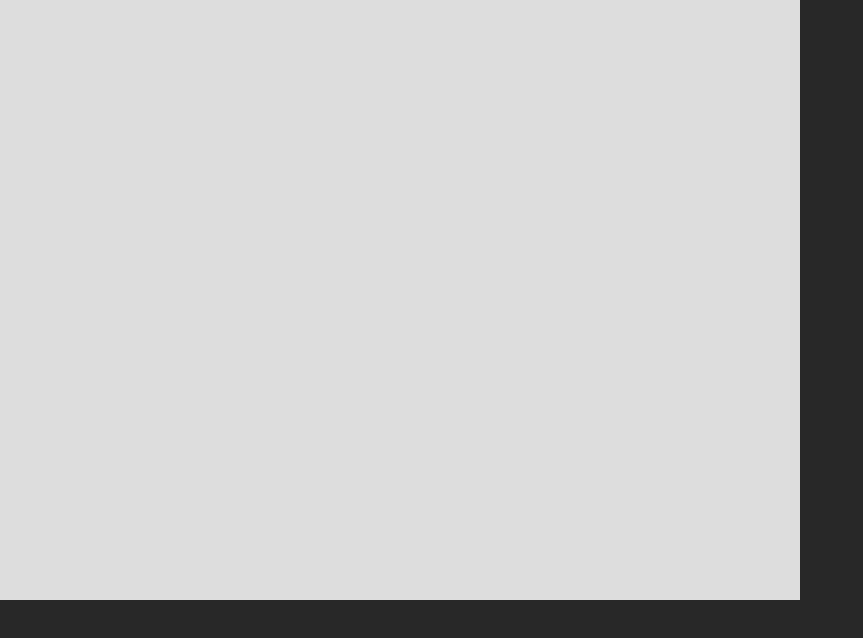
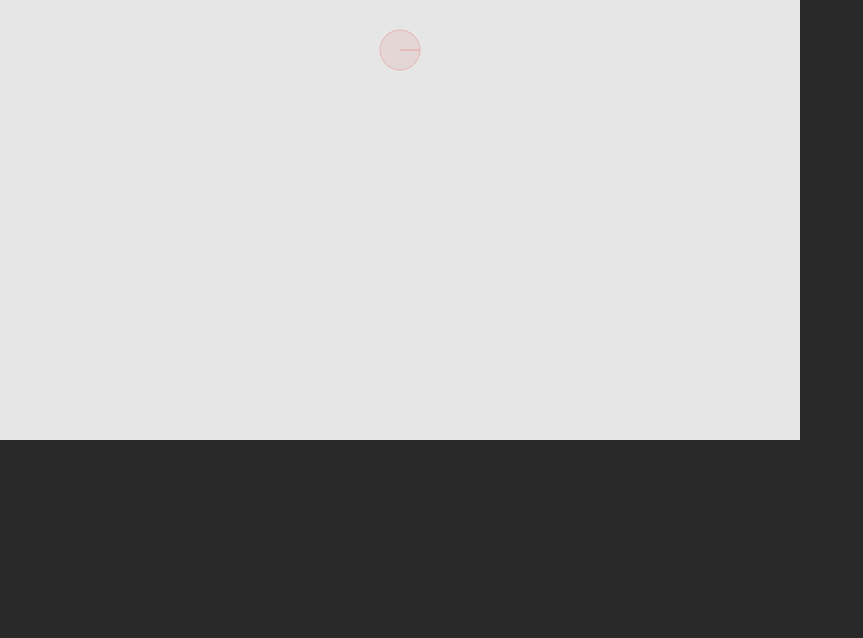
Before and after one commit to WesFerreira/ts-studies, a website: page PIXI/game-simple/dist/index.html in a window 1280 px wide. Shown: the whole page, without its empty margins (0-863 px from the left). Drawn offline with Linux system fonts and the light colour scheme.

Commit message:
Drawing on debugView

```diff
--- /dev/null
+++ b/PIXI/game-simple/source/App.ts
@@ -0,0 +1,31 @@
+/** Created by WesFerreira 25/12/18
+ * Merry Christmas!!!
+*/
+
+import { SyncViews } from "./SyncViews";
+import { ContainerOptions } from "./_Interfaces";
+
+export class App extends SyncViews {
+    // tslint:disable:member-ordering
+    private static instance: App;
+
+    private gravity = new Box2D.Common.Math.b2Vec2(0, 9.8);
+    public graphics: ContainerOptions[] = [];
+
+    public world = new Box2D.Dynamics.b2World(this.gravity, true);
+
+    public static getInstance() {
+        if (!App.instance) {
+            App.instance = new App();
+        }
+        return App.instance;
+    }
+
+    private constructor() {
+        super({ backgroundColor: 0xcccccc, width: 800, height: 440 }, true);
+        if (this.debugDraw) {
+            this.world.SetDebugDraw(this.debugDraw);
+        }
+    }
+    // public
+}
--- a/PIXI/game-simple/source/Application.ts
+++ /dev/null
@@ -1,60 +0,0 @@
-/** Created by WesFerreira 24/12/18
- * Merry Christmas!
-*/
-
-import {Stage} from"./Stage";
-
-export class Application {
-
-    public width  = 800;
-    public height = 600;
-
-    public stage = new Stage();
-    public renderer: PIXI.WebGLRenderer | PIXI.CanvasRenderer;
-    public debugView: HTMLCanvasElement;
-
-    constructor (options: RendererOptions) {
-        if (options.width) {
-            this.width = options.width;
-        }
-        if (options.height) {
-            this.height = options.width;
-        }
-        if (options.debugDraw) {
-            this.addDebugView();
-        }
-
-        this.addPixiView(options);
-    }
-
-    private addDebugView() {
-        this.debugView = document.createElement("canvas");
-        this.debugView.setAttribute("id", "debugView");
-
-        this.debugView.width = this.width;
-        this.debugView.height = this.height;
-
-        this.debugView.style.cssText =
-            "background-color: rgba(255, 255, 255, 0.3); position: absolute;";
-
-        document.body.appendChild(this.debugView);
-    }
-
-    private addPixiView(options) {
-        let pixiApp = new PIXI.Application(options);
-        pixiApp.view.setAttribute("id", "renderView");
-
-        this.renderer = pixiApp.renderer;
-        this.stage = pixiApp.stage;
-
-        document.body.appendChild(pixiApp.view);
-    }
-}
-
-interface RendererOptions {
-    width?: number;
-    height?: number;
-    antialias?: boolean;
-    backgroundColor?: number;
-    debugDraw?: boolean;
-}
--- a/PIXI/game-simple/source/Container.ts
+++ b/PIXI/game-simple/source/Container.ts
@@ -1,10 +1,18 @@
 /** Created by WesFerreira 24/12/18
  * Merry Christmas!
 */
+import { DisplayObject } from "./objects/DisplayObject";
+import { App } from "./App";
+import { ContainerOptions } from "./_Interfaces";
+import { PixiDebugBox2D } from "./PixiDebugBox2D";
 
 export class Container {
-    // tslint:disable:no-empty
-    public addChild(child: any) {
-
+    public addChild<T extends DisplayObject>(child: T): void {
+        App.getInstance().graphics.push({
+            draw: () => {
+                App.getInstance().world.CreateBody(child.b2dObj.bodyDef).CreateFixture(child.b2dObj.fixtureDef);
+            },
+        });
+        PixiDebugBox2D.getInstance().drawAll();
     }
 }
--- a/PIXI/game-simple/source/Graphics.ts
+++ b/PIXI/game-simple/source/Graphics.ts
@@ -3,7 +3,29 @@
 */
 
 import { Container } from "./Container";
+import { DisplayObject } from "./objects/DisplayObject";
 
 export class Graphics extends Container {
+    constructor() {
+        super();
+    }
 
+    public createCircle() {
+        return this.createB2DCircle();
+    }
+
+    private createB2DCircle() {
+        let bodyDef = new Box2D.Dynamics.b2BodyDef();
+        bodyDef.type = Box2D.Dynamics.b2Body.b2_dynamicBody;
+        bodyDef.position.x = 800 / 2 / 30;
+        bodyDef.position.y = 50 / 30;
+        let fixtureDef = new Box2D.Dynamics.b2FixtureDef();
+        fixtureDef.density = 1.0;
+        fixtureDef.friction = 0.5;
+        fixtureDef.restitution = 0.3;
+        let circl = new Box2D.Collision.Shapes.b2CircleShape(20 / 30);
+        fixtureDef.shape = circl;
+
+        return new DisplayObject({ bodyDef: bodyDef, fixtureDef: fixtureDef});
+    }
 }
--- /dev/null
+++ b/PIXI/game-simple/source/PixiDebugBox2D.ts
@@ -0,0 +1,28 @@
+/** Created by WesFerreira 25/12/18
+ * Merry Christmas!!!
+*/
+import { App } from "./App";
+import { ContainerOptions } from "./_Interfaces";
+
+export class PixiDebugBox2D {
+
+    private static instance: PixiDebugBox2D;
+
+    public static getInstance() {
+        if (!PixiDebugBox2D.instance) {
+            PixiDebugBox2D.instance = new PixiDebugBox2D();
+        }
+
+        return PixiDebugBox2D.instance;
+    }
+    public drawAll() {
+        App.getInstance().graphics.forEach(function (value: ContainerOptions) {
+            value.draw();
+        });
+        App.getInstance().world.DrawDebugData();
+
+    }
+    private constructor() {
+
+    }
+}
--- /dev/null
+++ b/PIXI/game-simple/source/SyncViews.ts
@@ -0,0 +1,68 @@
+/** Created by WesFerreira 24/12/18
+ * Merry Christmas!
+*/
+
+import { Stage } from "./Stage";
+import { RendererOptions } from "./_Interfaces";
+import { App } from "./App";
+
+export class SyncViews {
+
+    public debugDraw: Box2D.Dynamics.b2DebugDraw;
+    public stage = new Stage();
+    public renderer: PIXI.WebGLRenderer | PIXI.CanvasRenderer;
+    public debugView: HTMLCanvasElement;
+
+    private width = 800;
+    private height = 600;
+
+    constructor(options?: RendererOptions, debugDraw?: boolean) {
+        if (options) {
+            if (options.width) {
+                this.width = options.width;
+            }
+            if (options.height) {
+                this.height = options.width;
+            }
+            if (debugDraw) {
+                this.debugView = this.addDebugView(options);
+                this.debugDraw = this.setupDebugDraw();
+            }
+        }
+
+        this.addPixiView(options);
+    }
+
+    private addDebugView(options: RendererOptions): HTMLCanvasElement {
+        let debugV = document.createElement("canvas");
+        debugV.width = options.width;
+        debugV.height = options.height;
+        debugV.setAttribute("id", "debugView");
+
+        debugV.style.cssText =
+            "background-color: rgba(255, 255, 255, 0.5); position: absolute;";
+
+        document.body.appendChild(debugV);
+        return debugV;
+    }
+
+    private addPixiView(options: RendererOptions) {
+        let pixiApp = new PIXI.Application(options);
+        pixiApp.view.setAttribute("id", "renderView");
+
+        this.renderer = pixiApp.renderer;
+
+        document.body.appendChild(pixiApp.view);
+    }
+
+    private setupDebugDraw() {
+        let context = (<HTMLCanvasElement>document.getElementById("debugView")).getContext("2d");
+        let debugDraw = new Box2D.Dynamics.b2DebugDraw();
+        debugDraw.SetSprite(context);
+        debugDraw.SetDrawScale(30);
+        debugDraw.SetFillAlpha(0.3);
+        debugDraw.SetLineThickness(1.0);
+        debugDraw.SetFlags(Box2D.Dynamics.b2DebugDraw.e_shapeBit || Box2D.Dynamics.b2DebugDraw.e_jointBit);
+        return debugDraw;
+    }
+}
--- /dev/null
+++ b/PIXI/game-simple/source/_Interfaces.ts
@@ -0,0 +1,18 @@
+/** Created by WesFerreira 25/12/18
+ * Merry Christmas!!!
+*/
+export interface B2dObj {
+    bodyDef: Box2D.Dynamics.b2BodyDef;
+    fixtureDef: Box2D.Dynamics.b2FixtureDef;
+}
+
+export interface RendererOptions {
+    width?: number;
+    height?: number;
+    antialias?: boolean;
+    backgroundColor?: number;
+}
+
+export interface ContainerOptions {
+    draw: () => void;
+}
--- a/PIXI/game-simple/source/main.ts
+++ b/PIXI/game-simple/source/main.ts
@@ -1,3 +1,12 @@
-import { Application } from "./Application";
+import { App } from "./App";
+import { Graphics } from "./Graphics";
+import { ContainerOptions } from "./_Interfaces";
+import { PixiDebugBox2D } from "./PixiDebugBox2D";
 
-let app = new Application({ backgroundColor: 0xcccccc, debugDraw: true});
+let mon = App.getInstance();
+let d = PixiDebugBox2D.getInstance();
+
+let g = new Graphics();
+let ball = g.createCircle();
+
+mon.stage.addChild(ball);
--- /dev/null
+++ b/PIXI/game-simple/source/objects/DisplayObject.ts
@@ -0,0 +1,13 @@
+/** Created by WesFerreira 25/12/18
+ * Merry Christmas!!!
+ */
+
+import { B2dObj } from "../_Interfaces";
+
+export class DisplayObject {
+    public b2dObj: B2dObj;
+
+    constructor(b2dObj: B2dObj) {
+        this.b2dObj = b2dObj;
+    }
+}
--- a/PIXI/game-simple/source/oldTests.ts
+++ b/PIXI/game-simple/source/oldTests.ts
@@ -1,7 +1,7 @@
 /** Created by WesFerreira 22/12/18 */
 
 // Shorteners
-let b2Vec2 = Box2D.Common.Math.b2Vec2;
+/* let b2Vec2 = Box2D.Common.Math.b2Vec2;
 let b2BodyDef = Box2D.Dynamics.b2BodyDef;
 let b2Body = Box2D.Dynamics.b2Body;
 let b2FixtureDef = Box2D.Dynamics.b2FixtureDef;
@@ -168,3 +168,4 @@ document.body.onload = function () {
     });
 
 };
+ */
```
Also changed, not shown: PIXI/game-simple/dist/box2DTest.js, PIXI/game-simple/dist/core.min.js, PIXI/game-simple/dist/index.html, 1 other file.
